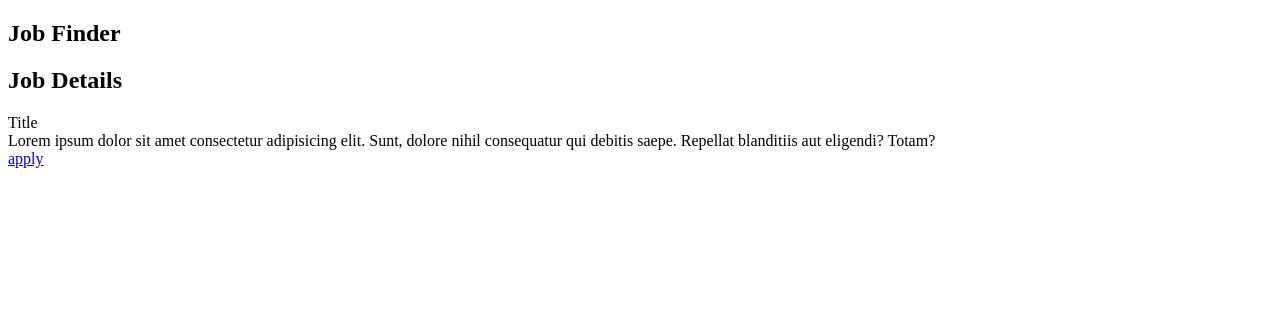
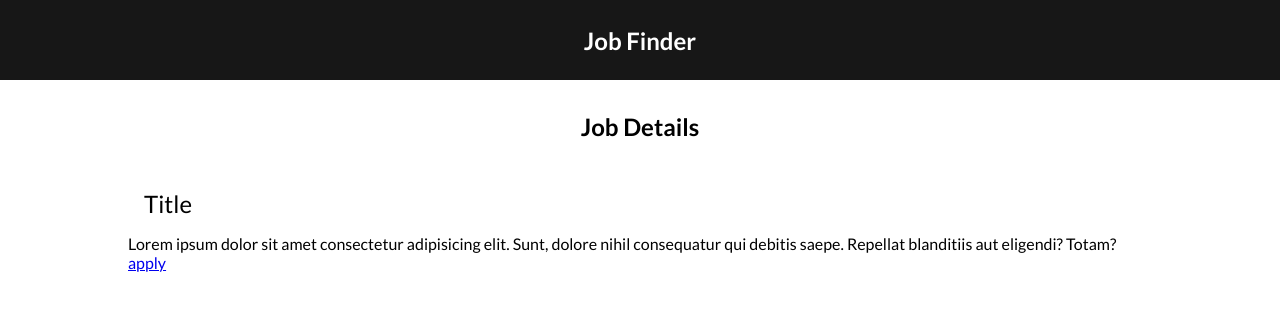
Before and after one commit to Shishir-H/job-finder, a PHP site: page /student/job-details.php?id=9 in a window 1280 px wide. Shown: the top 311 px of the page. Run offline with PHP 8.4, Linux system fonts and the light colour scheme; a user stored in the database is signed in; data comes from the database, SQL or seed files in the repository.

Commit message:
profile pages styled

```diff
--- a/student/job-details.php
+++ b/student/job-details.php
@@ -35,11 +35,19 @@
     <head>
         <meta charset="UTF-8">
         <meta name="viewport" content="width=device-width, initial-scale=1.0">
+        <link rel="preconnect" href="https://fonts.gstatic.com" />
+        <link
+        href="https://fonts.googleapis.com/css2?family=Lato:ital,wght@0,400;0,700;1,300;1,400;1,700&display=swap"
+        rel="stylesheet"
+        />
+        <link rel="stylesheet" href="../styles/style.css" />
+
+
         <title>Job Details</title>
     </head>
 
     <body>
-        <nav>
+        <nav class="nav-bar">
             <h1>Job Finder</h1>
         </nav>
         <h2>Job Details</h2>
--- a/styles/style.css
+++ b/styles/style.css
@@ -46,9 +46,9 @@ h1{
     color: white;
     transition-duration: 0.4s;
 }
-.btn-full,
-.btn-full:link,
-.btn-full :visited {
+.btn,
+.btn:link,
+.btn :visited {
     color: white;
     padding: 7px 42px;
     margin-right: 5px;
@@ -71,8 +71,8 @@ h1{
 }
 
 
-.btn-full:hover,
-.btn-full:active {
+.btn:hover,
+.btn:active {
     background-color: rgba(241, 111, 24, 0.89);
 }
 
@@ -153,3 +153,64 @@ input[type=text],input[type=email],input[type=password] {
       padding: 1rem;
     }
 }
+
+
+/* ----------------Navbar---------------------- */
+
+.nav-bar{
+    display: flex;
+    width: 100%;
+    justify-content: space-evenly;
+    background-color: #171717;
+    color: white;
+    height: 10vh;
+    align-items: center;
+}
+.nav-btn{
+    text-decoration: none;
+    font-size: 1rem;
+    border: 0.02rem solid white;
+    padding: 1rem 2rem;
+    margin: 2rem;
+    cursor: pointer;
+    color: white;
+}
+/* -------------------------------------- */
+
+h2{
+    text-align: center;
+    margin: 2rem;
+}
+
+.card{
+    display: flex;
+    width: 80%;
+    flex-direction: column;
+    margin: 0 auto;
+}
+
+.job{
+    margin: 2rem;
+    padding: 1.5rem;
+    border: 0.02rem solid black;
+    border-radius: 1rem;
+}
+
+.job-title{
+    font-size: 1.5rem;
+    margin: 1rem;
+}
+.job-title a{
+    text-decoration: underline;
+    color: #171717;
+    text-transform: capitalize;
+
+}
+.short-desc{
+    font-size: 1.2rem;
+    margin: 1rem;
+}
+/* ---------------Profile----------------- */
+h3{
+    margin: 1rem;
+}
```
Also changed, not shown: company/index.php (+11 -2 lines), student/index.php (+15 -7 lines), student/profile.php (+18 -8 lines).
